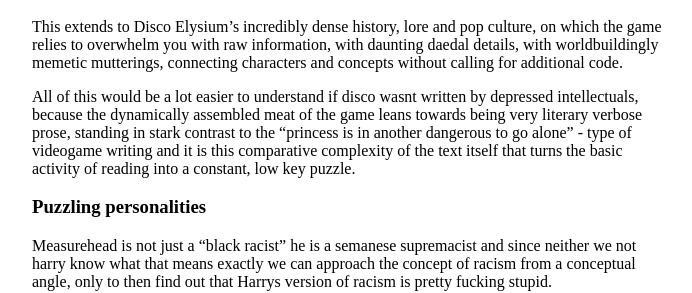
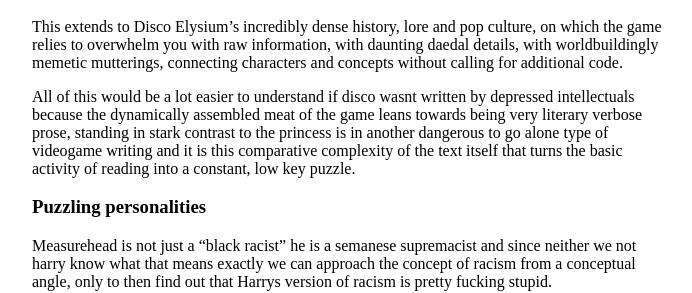
Before and after one commit to stuffedwombat/stuffedwombat.github.io, a Jekyll site: the page built from about_disco_elysium.md, in a window 1280 px wide and 900 px high, scrolled down 2793 px. Shown: the part 172-465 px from the top of the window, without its empty margins (292-984 px from the left). Built offline with Jekyll 4.4.1, drawn with Linux system fonts in a browser that asks for light colours; our own code applies the rules of GitHub Pages for plain Markdown files; comment, search, counter and statistics services are not loaded.

```diff
--- a/about_disco_elysium.md
+++ b/about_disco_elysium.md
@@ -113,7 +113,7 @@ Writing wicked wordies
 
 This extends to Disco Elysium's incredibly dense history, lore and pop culture, on which the game relies to overwhelm you with raw information, with daunting daedal details, with worldbuildingly memetic mutterings, connecting characters and concepts without calling for additional code.
 
-All of this would be a lot easier to understand if disco wasnt written by depressed intellectuals, because the dynamically assembled meat of the game leans towards being very literary verbose prose, standing in stark contrast to the "princess is in another dangerous to go alone" - type of videogame writing and it is this comparative complexity of the text itself that turns the basic activity of reading into a constant, low key puzzle.
+All of this would be a lot easier to understand if disco wasnt written by depressed intellectuals because the dynamically assembled meat of the game leans towards being very literary verbose prose, standing in stark contrast to the princess is in another dangerous to go alone type of videogame writing and it is this comparative complexity of the text itself that turns the basic activity of reading into a constant, low key puzzle.
 
 <h3>
 Puzzling personalities
```
